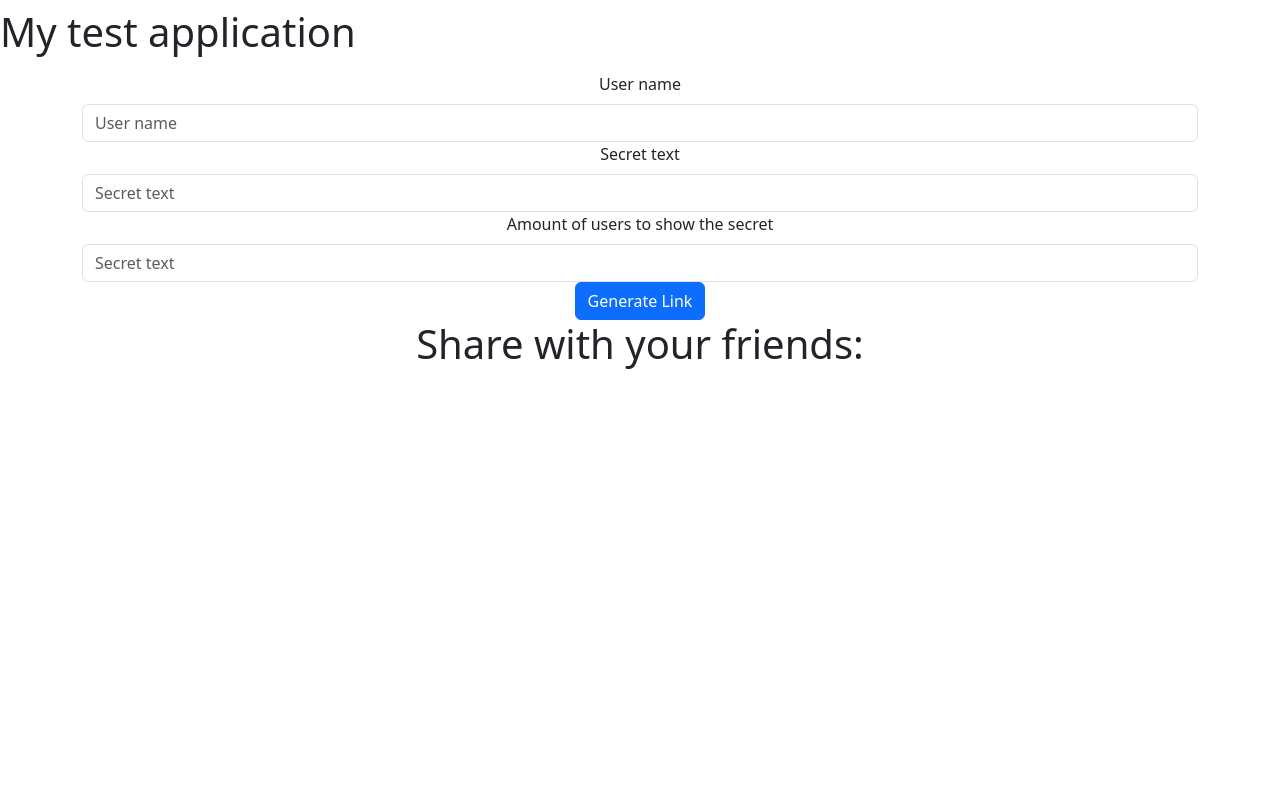
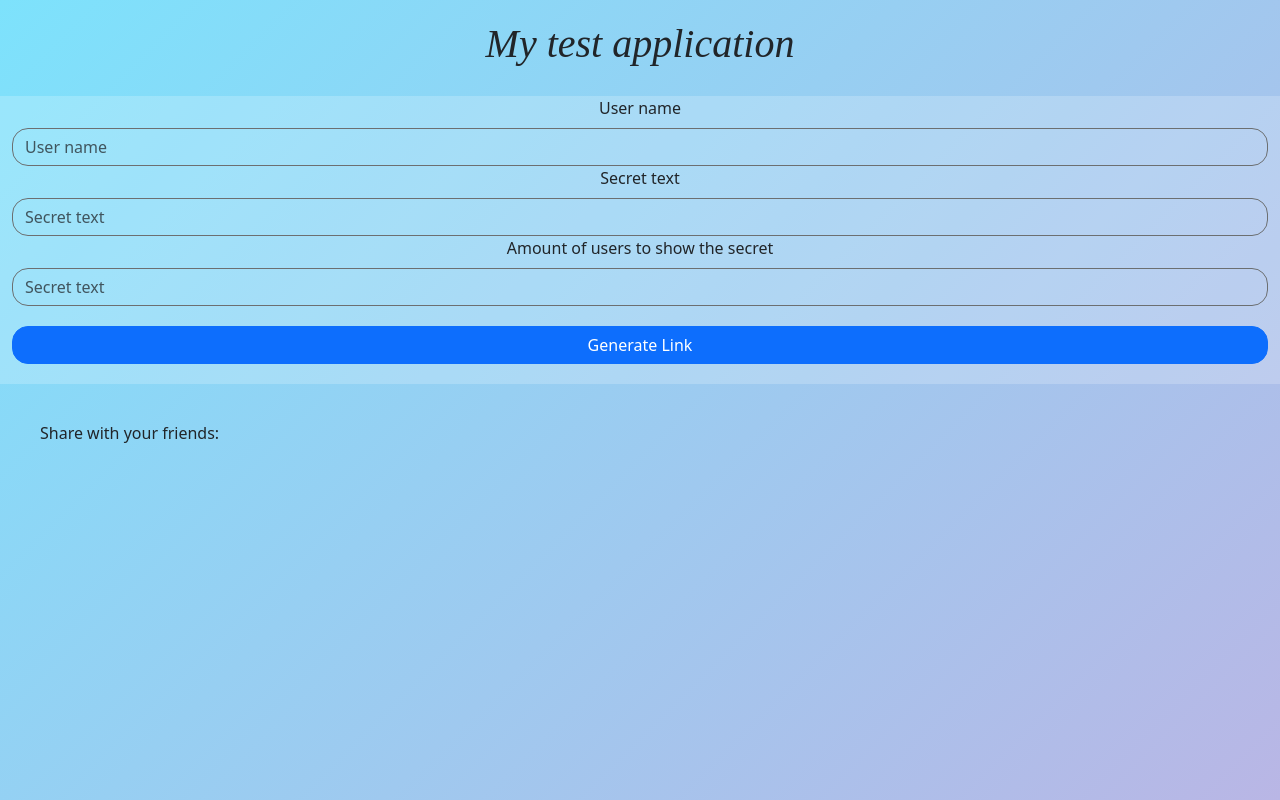
Before and after one commit to Miosota/secret_demo, a React (Create React App) app in the folder react-client/: page / in a window 1280 px wide. Built offline with nearby package versions, Linux system fonts and the light colour scheme.

Commit message:
added some styles

```diff
--- a/react-client/src/App.css
+++ b/react-client/src/App.css
@@ -1,3 +1,9 @@
+html, body {
+  width: 100%;
+  height: 100%;
+  background-image: linear-gradient(-225deg, #7DE2FC 0%, #B9B6E5 100%);
+}
+
 .App {
   text-align: center;
 }
--- a/react-client/src/components/appbar.component.tsx
+++ b/react-client/src/components/appbar.component.tsx
@@ -1,4 +1,4 @@
-import React from "react";
+import "../styles/appbar.css";
 import NavBar from "react-bootstrap/Navbar";
 import ToolBar from "react-bootstrap/ButtonToolbar";
 
@@ -6,11 +6,7 @@ import ToolBar from "react-bootstrap/ButtonToolbar";
 export default function AppBar() {
     return (
         <div className="appbar">
-          <NavBar>
-            <ToolBar>
-                <h1>My test application</h1>
-            </ToolBar>
-          </NavBar>
+          <h1>My test application</h1>
         </div>
       );
 }
--- a/react-client/src/components/createsecret.component.tsx
+++ b/react-client/src/components/createsecret.component.tsx
@@ -3,6 +3,8 @@ import React, { useState} from "react";
 import Form from 'react-bootstrap/Form';
 import Container from 'react-bootstrap/Container';
 import Button from 'react-bootstrap/Button';
+
+import "../styles/createsecret.css";
 
 export default function CreateSecretComponent() {
 
@@ -29,6 +31,7 @@ console.log("-----------------------");
     }
 
     return (
+        <>
         <Container>
             <Form>
                 <Form.Group className="userName">
@@ -53,7 +56,8 @@ console.log("-----------------------");
                 </Form.Group>
                 <Button variant="primary" onClick={handleClick}>Generate Link</Button>
             </Form>
-            <h1 className="link_to_share">Share with your friends: <a href={linkToShare}>{linkToShare}</a></h1>
         </Container>
+        <h1 className="link_to_share">Share with your friends: <a href={linkToShare}>{linkToShare}</a></h1>
+        </>
     );
 }
--- /dev/null
+++ b/react-client/src/styles/appbar.css
@@ -0,0 +1,6 @@
+
+.appbar h1 {
+    padding: 20px 0;
+    font-style: oblique;
+    font-family: cursive;
+}
--- /dev/null
+++ b/react-client/src/styles/createsecret.css
@@ -0,0 +1,29 @@
+.form-label {
+    font-family: system-ui;
+}
+
+.form-control {
+    border-radius: var(--bs-border-radius-xl);
+}
+
+.btn-primary {
+    margin: 20px 0;
+    width: 100%;
+    border-radius: var(--bs-border-radius-xl);
+}
+
+.link_to_share {
+    font-size: medium;
+    text-align: left;
+    padding: 40px;
+}
+
+.container {
+    background-color: rgba(255, 255, 255, 0.2);
+    min-width: 100%;
+}
+
+.container input {
+    background: transparent;
+    border-color: #6c6f71;
+}
```
